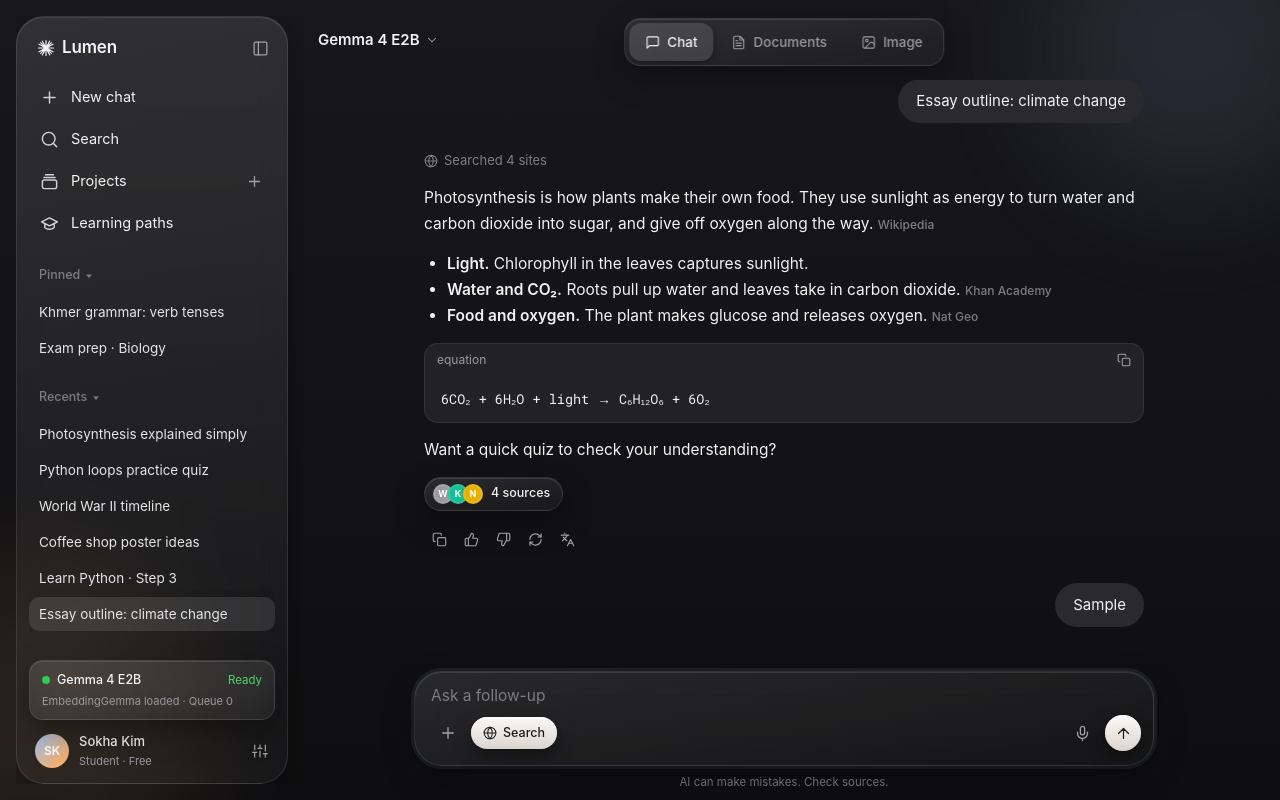
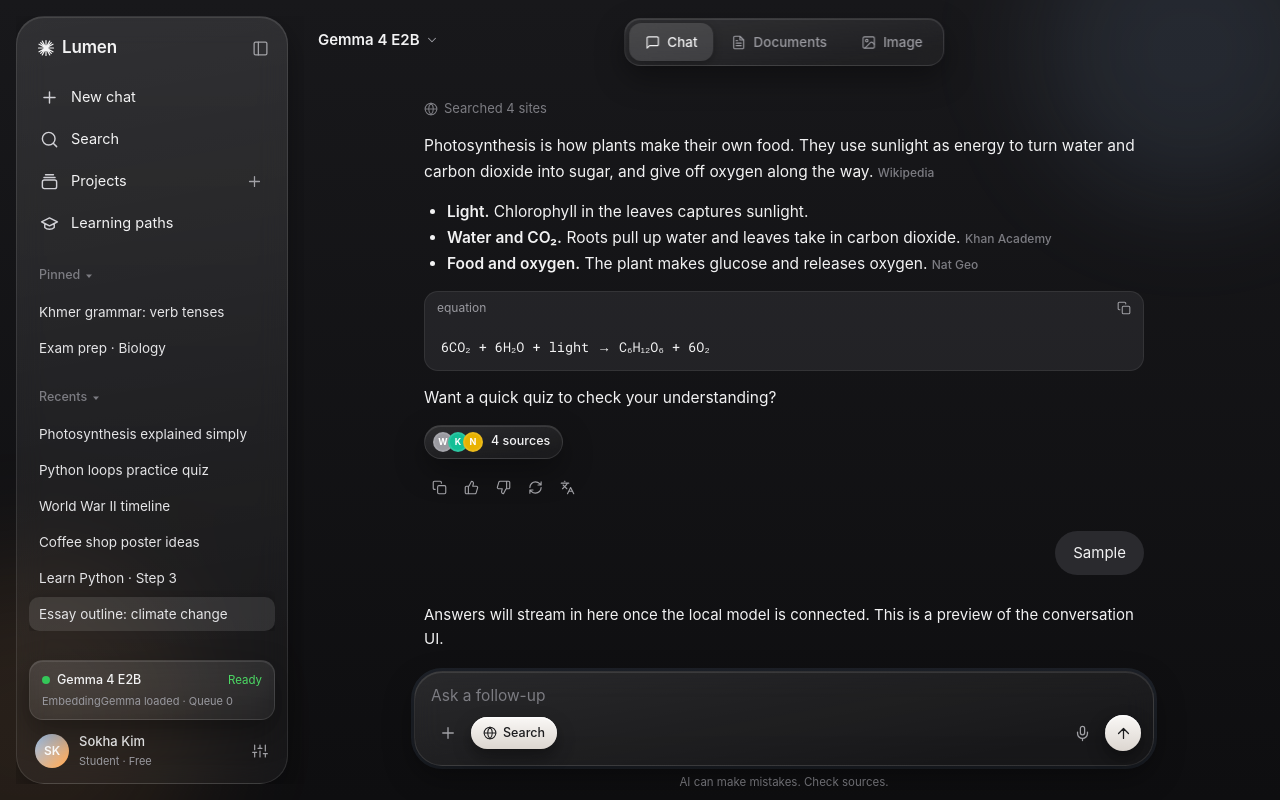
Before and after one commit to cod-itor/Lumen-Local-AI, a Next.js app: page /chat/climate-essay in a window 1280 px wide. Both pictures are taken after typing "Sample" into the empty fields and a click on the button 1123 px from the left and 733 px from the top of the page. Built offline with nearby package versions, Linux system fonts and the light colour scheme.

Commit message:
feat(chat): thinking indicator and streamed preview reply

```diff
--- a/src/app/globals.css
+++ b/src/app/globals.css
@@ -342,6 +342,32 @@
   background-image: linear-gradient(135deg, #6fa6e6, #f08a3c);
 }
 
+/* Light sweep across text — used for "Thinking…" / "Searching…" labels */
+@utility shimmer-text {
+  background-image: linear-gradient(
+    90deg,
+    var(--subtle) 0%,
+    var(--subtle) 40%,
+    var(--foreground) 50%,
+    var(--subtle) 60%,
+    var(--subtle) 100%
+  );
+  background-size: 200% 100%;
+  -webkit-background-clip: text;
+  background-clip: text;
+  color: transparent;
+  animation: shimmer-sweep 1.6s linear infinite;
+}
+
+@keyframes shimmer-sweep {
+  from {
+    background-position: 100% 0;
+  }
+  to {
+    background-position: -100% 0;
+  }
+}
+
 /* -------------------------------------------------------------- Base */
 @layer base {
   * {
--- a/src/components/chat/chat-thread.tsx
+++ b/src/components/chat/chat-thread.tsx
@@ -1,11 +1,12 @@
 "use client";
 
 import { motion } from "motion/react";
-import { useMemo, useRef, useState, useSyncExternalStore } from "react";
+import { Fragment, useMemo, useRef, useState, useSyncExternalStore } from "react";
 import { Composer } from "@/components/app/composer";
 import { ShellRightPanel } from "@/components/app/right-panel";
 import type { ChatMessage, Conversation, Source } from "@/types/chat";
 import { AssistantAnswer, riseItem } from "./assistant-answer";
+import { PreviewReply } from "./preview-reply";
 import { SourcesPanel } from "./sources-panel";
 
 /**
@@ -56,11 +57,19 @@ export function ChatThread({ conversation }: { conversation: Conversation }) {
         >
           {messages.map((m) =>
             m.role === "user" ? (
-              <motion.div key={m.id} variants={riseItem} className="flex w-full justify-end">
-                <p className="max-w-[85%] rounded-[22px] bg-surface-muted px-[18px] py-[11px] text-[15px] leading-[22px] whitespace-pre-wrap text-foreground">
-                  {m.text}
-                </p>
-              </motion.div>
+              <Fragment key={m.id}>
+                <motion.div variants={riseItem} className="flex w-full justify-end">
+                  <p className="max-w-[85%] rounded-[22px] bg-surface-muted px-[18px] py-[11px] text-[15px] leading-[22px] whitespace-pre-wrap text-foreground">
+                    {m.text}
+                  </p>
+                </motion.div>
+                {/* Messages typed in the prototype get a placeholder streamed reply */}
+                {m.id.startsWith("local-") && (
+                  <motion.div variants={riseItem} initial="hidden" animate="show">
+                    <PreviewReply />
+                  </motion.div>
+                )}
+              </Fragment>
             ) : (
               <AssistantAnswer
                 key={m.id}
--- /dev/null
+++ b/src/components/chat/preview-reply.tsx
@@ -0,0 +1,90 @@
+"use client";
+
+import { AnimatePresence, motion, useReducedMotion } from "motion/react";
+import { useEffect, useState } from "react";
+
+/** Animated "Thinking…" indicator: three bouncing dots + shimmering label. */
+export function ThinkingIndicator() {
+  return (
+    <div role="status" aria-label="Thinking" className="flex items-center gap-2.5 text-[13px] text-subtle">
+      <span className="flex items-center gap-1" aria-hidden>
+        {[0, 1, 2].map((i) => (
+          <motion.span
+            key={i}
+            className="size-1.5 rounded-full bg-current"
+            animate={{ y: [0, -4, 0], opacity: [0.4, 1, 0.4] }}
+            transition={{ duration: 0.9, repeat: Infinity, delay: i * 0.15, ease: "easeInOut" }}
+          />
+        ))}
+      </span>
+      <span className="shimmer-text">Thinking…</span>
+    </div>
+  );
+}
+
+/** Reveals text word by word, like a streamed model answer. */
+export function StreamedText({ text, wordMs = 45 }: { text: string; wordMs?: number }) {
+  const reduce = useReducedMotion();
+  const words = text.split(" ");
+  const [shown, setShown] = useState(reduce ? words.length : 0);
+
+  useEffect(() => {
+    if (reduce || shown >= words.length) return;
+    const t = setTimeout(() => setShown((n) => n + 1), wordMs);
+    return () => clearTimeout(t);
+  }, [reduce, shown, words.length, wordMs]);
+
+  return (
+    <p className="text-[15px] leading-[24px] text-foreground">
+      <span className="sr-only">{text}</span>
+      <span aria-hidden>
+        {words.slice(0, shown).map((w, i) => (
+          <motion.span
+            key={i}
+            initial={{ opacity: 0, filter: "blur(4px)" }}
+            animate={{ opacity: 1, filter: "blur(0px)" }}
+            transition={{ duration: 0.25 }}
+          >
+            {w}{" "}
+          </motion.span>
+        ))}
+      </span>
+    </p>
+  );
+}
+
+/**
+ * Placeholder answer for messages sent in the static prototype:
+ * thinks for a moment, then streams a short note. Replace with the real
+ * model stream when the API is connected.
+ */
+export function PreviewReply({
+  text = "Answers will stream in here once the local model is connected. This is a preview of the conversation UI.",
+  thinkMs = 1200,
+}: {
+  text?: string;
+  thinkMs?: number;
+}) {
+  const [thinking, setThinking] = useState(true);
+
+  useEffect(() => {
+    const t = setTimeout(() => setThinking(false), thinkMs);
+    return () => clearTimeout(t);
+  }, [thinkMs]);
+
+  return (
+    <div className="min-h-6">
+      <AnimatePresence mode="wait" initial={false}>
+        {thinking ? (
+          <motion.div key="thinking" exit={{ opacity: 0, y: -4 }} transition={{ duration: 0.15 }}>
+            <ThinkingIndicator />
+          </motion.div>
+        ) : (
+          <motion.div key="answer" initial={{ opacity: 0 }} animate={{ opacity: 1 }}>
+            <StreamedText text={text} />
+          </motion.div>
+        )}
+      </AnimatePresence>
+    </div>
+  );
+}
```
